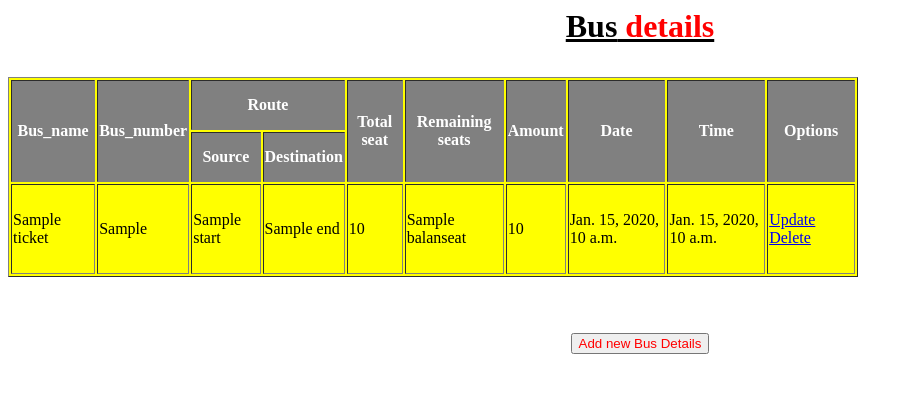
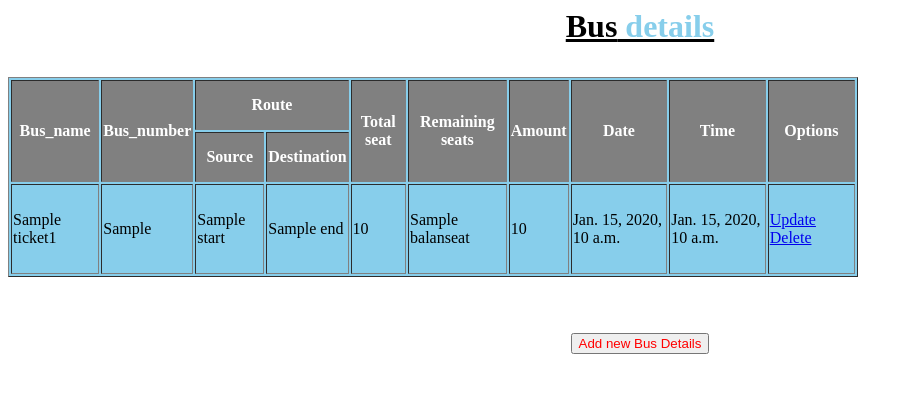
Before and after one commit to udayajone1978/busticketgeneration, a Django app: template onlinebus/templates/onlinebus/display.html in a window 1280 px wide. Shown: the top 393 px of the page, without its empty margins (0-913 px from the left). Run offline with Django 4.2, Linux system fonts and the light colour scheme; the template is opened without the code that fills it: most values are stand-ins (such as "Sample title", 1, 10 or a date in 2020).

Commit message:
commitforeginkeyupdate

```diff
--- a/onlinebus/models.py
+++ b/onlinebus/models.py
@@ -1,6 +1,7 @@
 from django.db import models
 
-
+class bus_num(models.Model):
+    bus_no = models.IntegerField()
 class bus(models.Model):
     bus_name=models.CharField(max_length=20)
     bus_no=models.IntegerField()
@@ -26,7 +27,7 @@ class driver(models.Model):
     drivername=models.CharField(max_length=20)
     age=models.IntegerField()
     contact_no=models.IntegerField()
-    bus_no=models.ForeignKey(bus,on_delete=models.CASCADE)
+    bus_no=models.ForeignKey(bus_num,on_delete=models.CASCADE)
 
 from django.contrib.auth.models import Group
 class Mymodel(models.Model):
--- a/onlinebus/templates/onlinebus/add.html
+++ b/onlinebus/templates/onlinebus/add.html
@@ -13,7 +13,7 @@
 <form method="post">
 
     <input type="text" name="bus_name" placeholder="Busname"><br>
-    <input type="text" name="bus_num" placeholder="Bus_number"><br>
+    <input type="text" name="bus_no" placeholder="Bus_number"><br>
     <input type="text" name="start" placeholder="Starting point"><br>
     <input type="text" name="end" placeholder="Ending point"><br>
     <input type="number" name="seats" placeholder="No.of seats"><br>
--- a/onlinebus/templates/onlinebus/display.html
+++ b/onlinebus/templates/onlinebus/display.html
@@ -2,11 +2,11 @@
 <html>
 {% extends 'onlinebus/base.html' %}
 {% block content %}
-<p></p><h1 align="Center"><u>Bus<span style="color:red"> details</span></p></u></h1>
+<p></p><h1 align="Center"><u>Bus<span style="color:skyblue"> details</span></p></u></h1>
 <style>
     h2{color:blue;}
 </style>
-<table border="1" width="850" height="200" bgcolor="yellow">
+<table border="1" width="850" height="200" bgcolor="skyblue">
 <font color="White">
 
 <tr bgcolor="grey">
@@ -28,10 +28,8 @@
 </th>
 
 <tr>
-     {% if ticket %}
-     {% for st in ticket %}
-
-
+     {% if ticket1 %}
+     {% for st in ticket1 %}
 
      <td>{{st.bus_name}}</td>
      <td>{{st.bus_no}}</td>
--- a/onlinebus/templates/onlinebus/update.html
+++ b/onlinebus/templates/onlinebus/update.html
@@ -14,7 +14,7 @@
 
 
        Bus_name <input type="text" name="bus_name" value="{{bus_data.bus_name}}"> <br>
-       Bus_num  <input type="text" name="bus_num" Value="{{bus_data.bus_no}}"> <br>
+       Bus_num  <input type="text" name="bus_no" Value="{{bus_data.bus_no}}"> <br>
        Start   <input type="text" name="start" Value="{{bus_data.start}}"> <br>
        End      <input type="text" name="end" Value="{{bus_data.end}}"> <br>
        Seats    <input type="number" name="seats" Value="{{bus_data.seats}}"><br>
--- a/onlinebus/views.py
+++ b/onlinebus/views.py
@@ -38,7 +38,7 @@ def update_view(request, id):
     bus_data = bus.objects.get(id=id)
     if request.method == 'POST':
         bus_name = request.POST["bus_name"]
-        bus_num = request.POST["bus_num"]
+        bus_no = request.POST["bus_no"]
         start = request.POST["start"]
         end = request.POST["end"]
         seats = request.POST["seats"]
@@ -47,7 +47,7 @@ def update_view(request, id):
         date = request.POST["date"]
         time = request.POST["time"]
         bus_data.bus_name = bus_name
-        bus_data.bus_num = bus_num
+        bus_data.bus_no = bus_no
         bus_data.start = start
         bus_data.end = end
         bus_data.seats = seats
@@ -58,7 +58,7 @@ def update_view(request, id):
         bus_data.save()
 
         return redirect('/display')
-    return render(request, 'templates/onlinebus/update.html', {"bus_data": bus_data})
+    return render(request, 'onlinebus/update.html', {"bus_data": bus_data})
 
 
 def delete_view(request, id):
```
Also changed, not shown: onlinebus/migrations/0001_initial.py.
